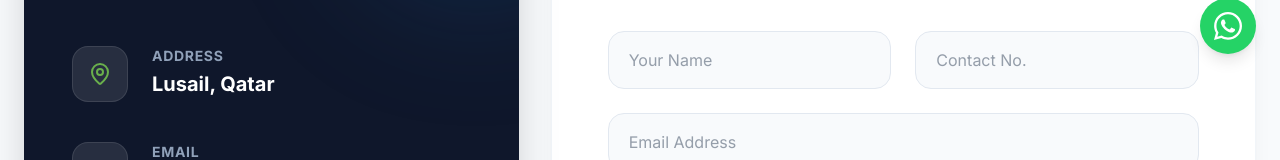
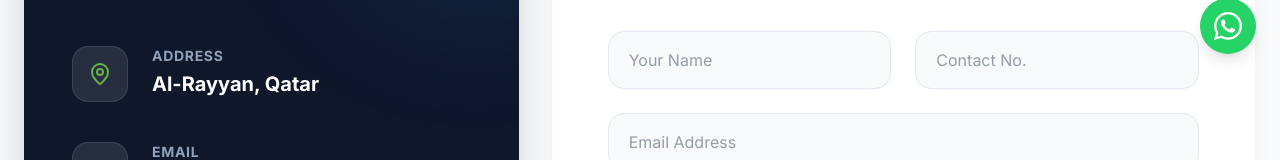
Before and after one commit to Chamathka-dev/javlin-cleaning, a Next.js app: page /contact in a window 1280 px wide. Shown: the part 722-882 px from the top of the page. Built offline with nearby package versions, Linux system fonts and the light colour scheme.

Commit message:
Update address from Lusail to Al-Rayyan, Qatar

```diff
--- a/src/app/contact/page.tsx
+++ b/src/app/contact/page.tsx
@@ -82,7 +82,7 @@ export default function ContactPage() {
                     </div>
                     <div>
                       <h4 className="text-sm font-bold text-slate-400 uppercase tracking-wider mb-1">Address</h4>
-                      <p className="text-xl font-bold text-white">Lusail, Qatar</p>
+                      <p className="text-xl font-bold text-white">Al-Rayyan, Qatar</p>
                     </div>
                   </div>
 
```
